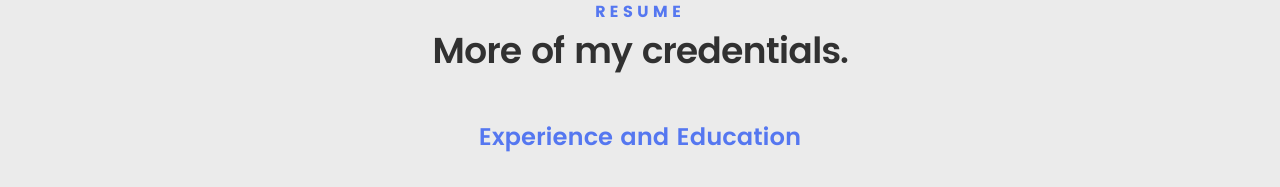
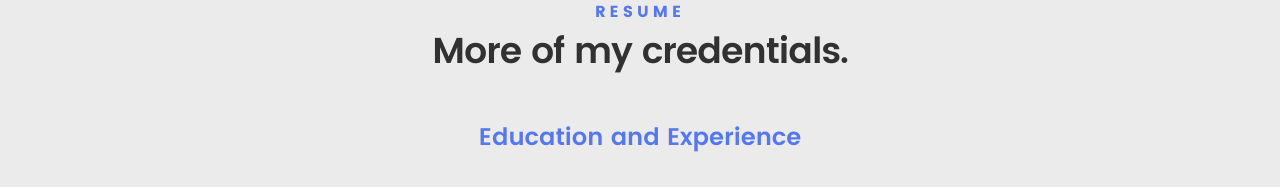
Before and after one commit to Omskka/PersonalWebsite, a plain HTML site: page index.html in a window 1280 px wide. Shown: the part 2480-2667 px from the top of the page. Drawn offline with Linux system fonts and the light colour scheme; files whose address does not match are found by name.

Commit message:
Update index.html

```diff
--- a/index.html
+++ b/index.html
@@ -302,7 +302,7 @@
 
    		<div class="col-twelve resume-header">
 
-   			<h2>Experience and Education</h2>
+   			<h2>Education and Experience</h2>
 
    		</div>
 
```
